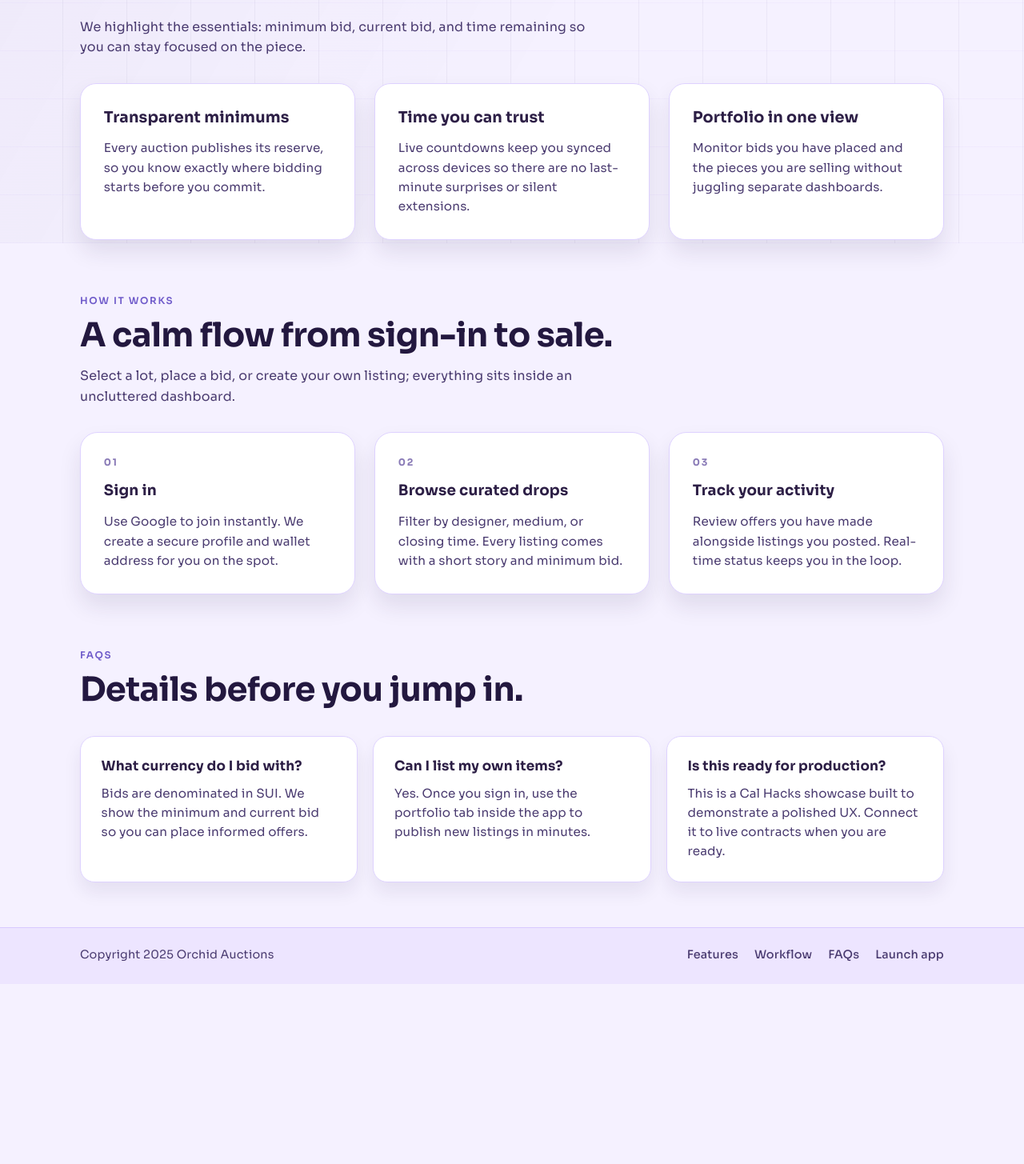
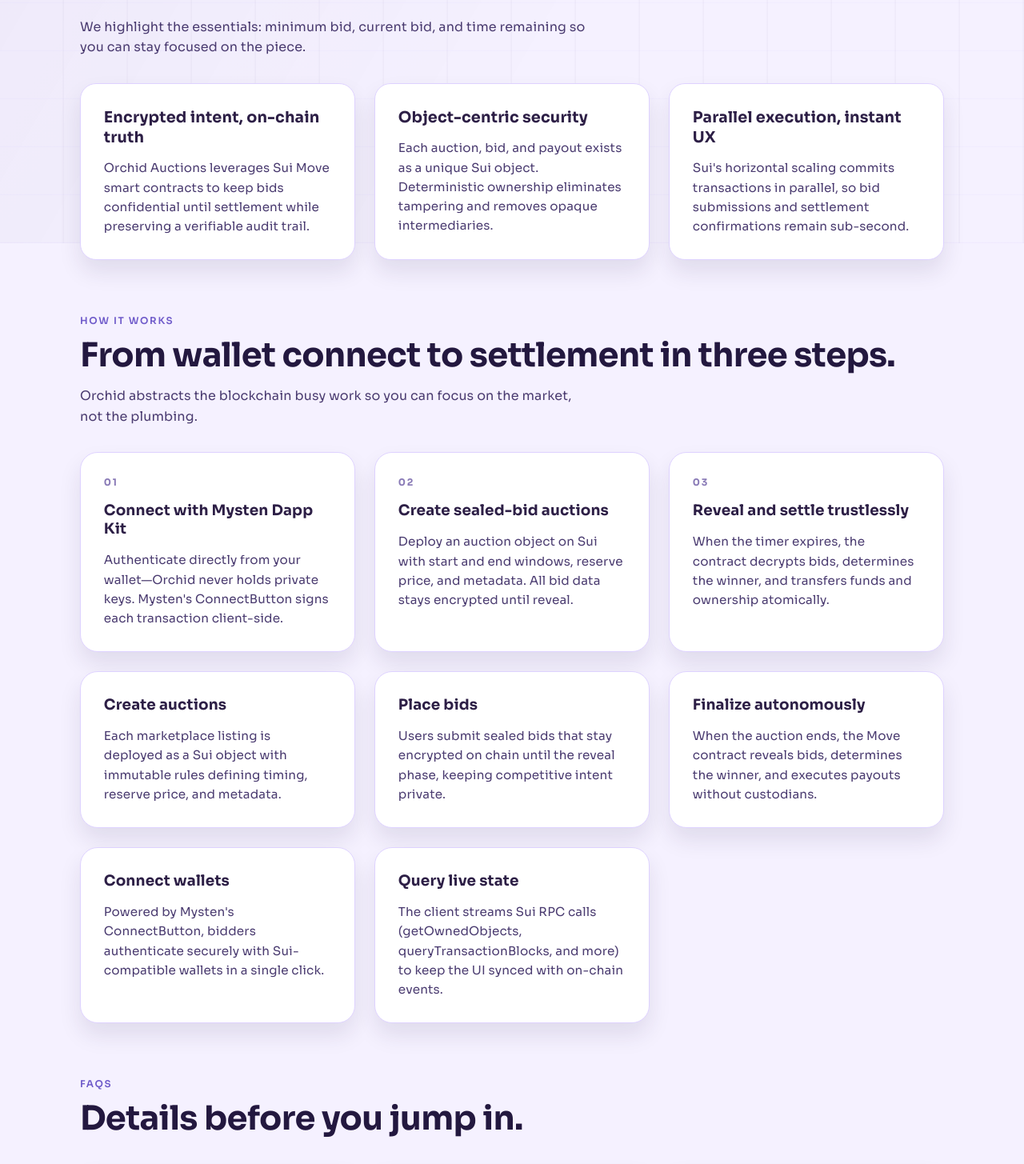
Before and after one commit to juanponcedeleon/calhacks2025, a React (Vite) app: page / in a window 1280 px wide. Shown: the part 802-2257 px from the top of the page at 80% size. Before the commit the page ends 2032 px from the top, so only its background shows below. Built offline with nearby package versions, Linux system fonts and the light colour scheme; what @mysten/dapp-kit, @mysten/sui would draw is missing.

Commit message:
docs: update landing content for Sui messaging

```diff
--- a/src/LandingPage.tsx
+++ b/src/LandingPage.tsx
@@ -4,56 +4,90 @@
 import "./LandingPage.css";
 
 const heroMetrics = [
-  { label: "Active listings", value: "48" },
-  { label: "Average reserve met", value: "92%" },
-  { label: "Verified sellers", value: "32" },
+  { label: "Encrypted bids confirmed", value: "18,420" },
+  { label: "Average finality (ms)", value: "480" },
+  { label: "Sui objects securing auctions", value: "6,300" },
 ];
 
 const highlights = [
   {
-    title: "Transparent minimums",
-    description: "Every auction publishes its reserve, so you know exactly where bidding starts before you commit.",
+    title: "Encrypted intent, on-chain truth",
+    description:
+      "Orchid Auctions leverages Sui Move smart contracts to keep bids confidential until settlement while preserving a verifiable audit trail.",
   },
   {
-    title: "Time you can trust",
-    description: "Live countdowns keep you synced across devices so there are no last-minute surprises or silent extensions.",
+    title: "Object-centric security",
+    description:
+      "Each auction, bid, and payout exists as a unique Sui object. Deterministic ownership eliminates tampering and removes opaque intermediaries.",
   },
   {
-    title: "Portfolio in one view",
-    description: "Monitor bids you have placed and the pieces you are selling without juggling separate dashboards.",
+    title: "Parallel execution, instant UX",
+    description:
+      "Sui's horizontal scaling commits transactions in parallel, so bid submissions and settlement confirmations remain sub-second.",
   },
 ];
 
 const workflow = [
   {
     step: "01",
-    title: "Sign in",
-    text: "Use Google to join instantly. We create a secure profile and wallet address for you on the spot.",
+    title: "Connect with Mysten Dapp Kit",
+    text: "Authenticate directly from your wallet—Orchid never holds private keys. Mysten's ConnectButton signs each transaction client-side.",
   },
   {
     step: "02",
-    title: "Browse curated drops",
-    text: "Filter by designer, medium, or closing time. Every listing comes with a short story and minimum bid.",
+    title: "Create sealed-bid auctions",
+    text: "Deploy an auction object on Sui with start and end windows, reserve price, and metadata. All bid data stays encrypted until reveal.",
   },
   {
     step: "03",
-    title: "Track your activity",
-    text: "Review offers you have made alongside listings you posted. Real-time status keeps you in the loop.",
+    title: "Reveal and settle trustlessly",
+    text: "When the timer expires, the contract decrypts bids, determines the winner, and transfers funds and ownership atomically.",
+  },
+];
+
+const whatItDoes = [
+  {
+    title: "Create auctions",
+    description:
+      "Each marketplace listing is deployed as a Sui object with immutable rules defining timing, reserve price, and metadata.",
+  },
+  {
+    title: "Place bids",
+    description:
+      "Users submit sealed bids that stay encrypted on chain until the reveal phase, keeping competitive intent private.",
+  },
+  {
+    title: "Finalize autonomously",
+    description:
+      "When the auction ends, the Move contract reveals bids, determines the winner, and executes payouts without custodians.",
+  },
+  {
+    title: "Connect wallets",
+    description:
+      "Powered by Mysten's ConnectButton, bidders authenticate securely with Sui-compatible wallets in a single click.",
+  },
+  {
+    title: "Query live state",
+    description:
+      "The client streams Sui RPC calls (getOwnedObjects, queryTransactionBlocks, and more) to keep the UI synced with on-chain events.",
   },
 ];
 
 const faqs = [
   {
-    question: "What currency do I bid with?",
-    answer: "Bids are denominated in SUI. We show the minimum and current bid so you can place informed offers.",
+    question: "How is confidentiality preserved?",
+    answer:
+      "Bids are written to Sui as encrypted objects. Only when the auction closes does the Move contract reveal values, ensuring fair competition.",
   },
   {
-    question: "Can I list my own items?",
-    answer: "Yes. Once you sign in, use the portfolio tab inside the app to publish new listings in minutes.",
+    question: "What happens after settlement?",
+    answer:
+      "Once the winner is declared, results become public chain data. Anyone can audit the winning amount, bidder, and payout transaction hashes.",
   },
   {
-    question: "Is this ready for production?",
-    answer: "This is a Cal Hacks showcase built to demonstrate a polished UX. Connect it to live contracts when you are ready.",
+    question: "Do I need custom infrastructure?",
+    answer:
+      "No. Orchid streams live state using Sui's RPC APIs (getOwnedObjects, queryTransactionBlocks, etc.), so connecting your wallet is enough.",
   },
 ];
 
@@ -135,8 +169,8 @@
         <section className="landing-workflow" id="workflow">
           <header>
             <span className="section-tag">How it works</span>
-            <h2>A calm flow from sign-in to sale.</h2>
-            <p>Select a lot, place a bid, or create your own listing; everything sits inside an uncluttered dashboard.</p>
+            <h2>From wallet connect to settlement in three steps.</h2>
+            <p>Orchid abstracts the blockchain busy work so you can focus on the market, not the plumbing.</p>
           </header>
           <div className="workflow-grid">
             {workflow.map((item) => (
@@ -144,6 +178,12 @@
                 <span className="workflow-step">{item.step}</span>
                 <h3>{item.title}</h3>
                 <p>{item.text}</p>
+              </article>
+            ))}
+            {whatItDoes.map((item) => (
+              <article key={item.title} className="workflow-card glow-border">
+                <h3>{item.title}</h3>
+                <p>{item.description}</p>
               </article>
             ))}
           </div>
```
